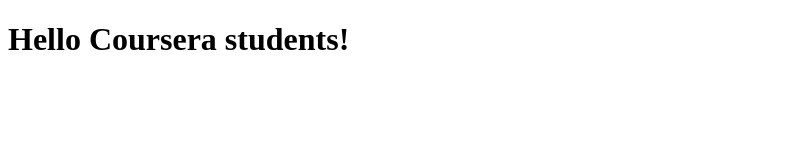
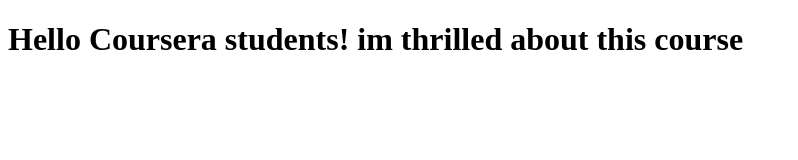
Before and after one commit to ElvisArias/Coursera-Test-AngularJS, a plain HTML site: page index.html in a window 1280 px wide. Shown: the whole page, without its empty margins (0-798 px from the left). Drawn offline with Linux system fonts and the light colour scheme.

Commit message:
Hi there i am practicing

```diff
--- a/index.html
+++ b/index.html
@@ -4,6 +4,6 @@
 	<title>Hello Coursera</title>
 </head>
 <body>
-<h1>Hello Coursera students!</h1>
+<h1>Hello Coursera students! im thrilled about this course</h1>
 </body>
 </html>
```
